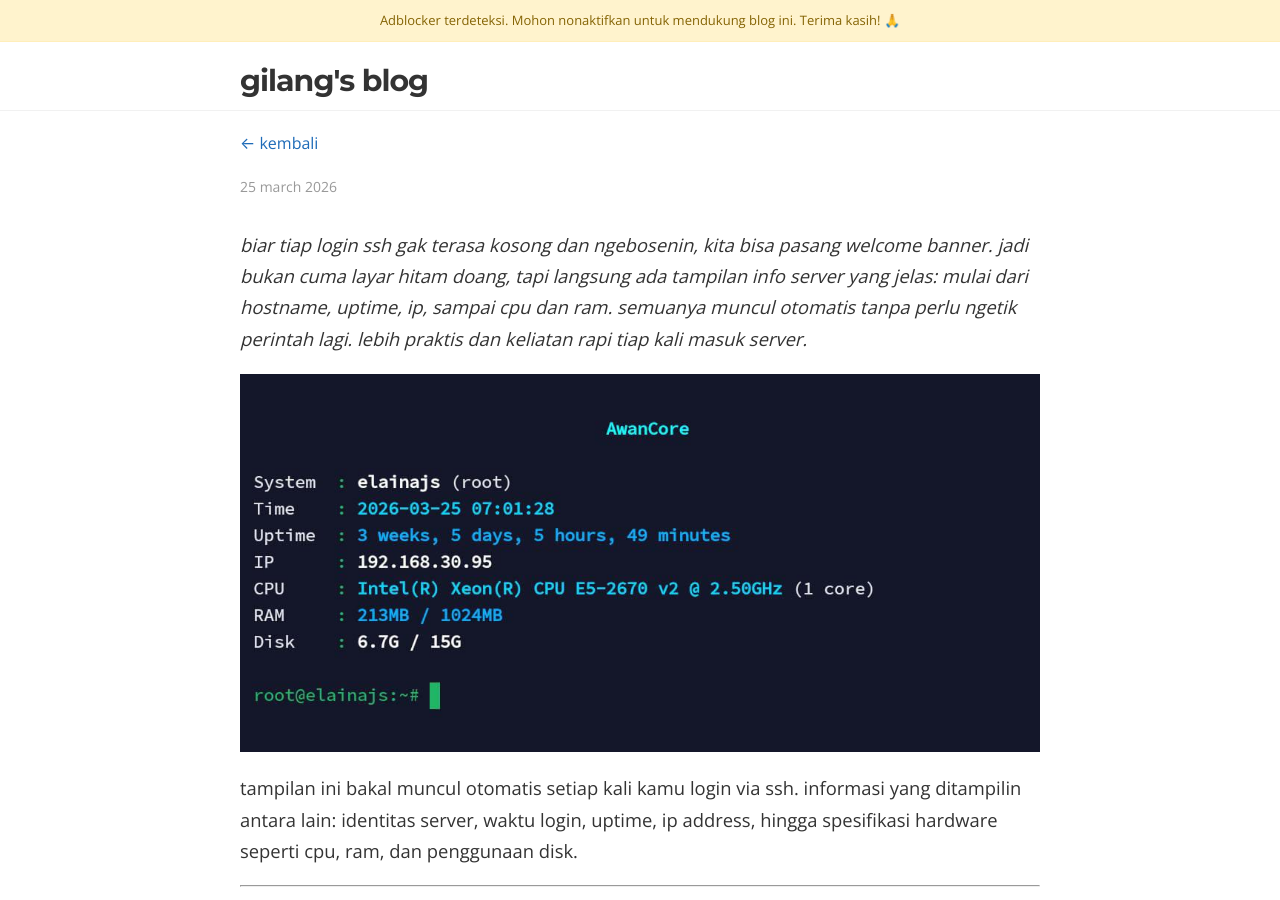
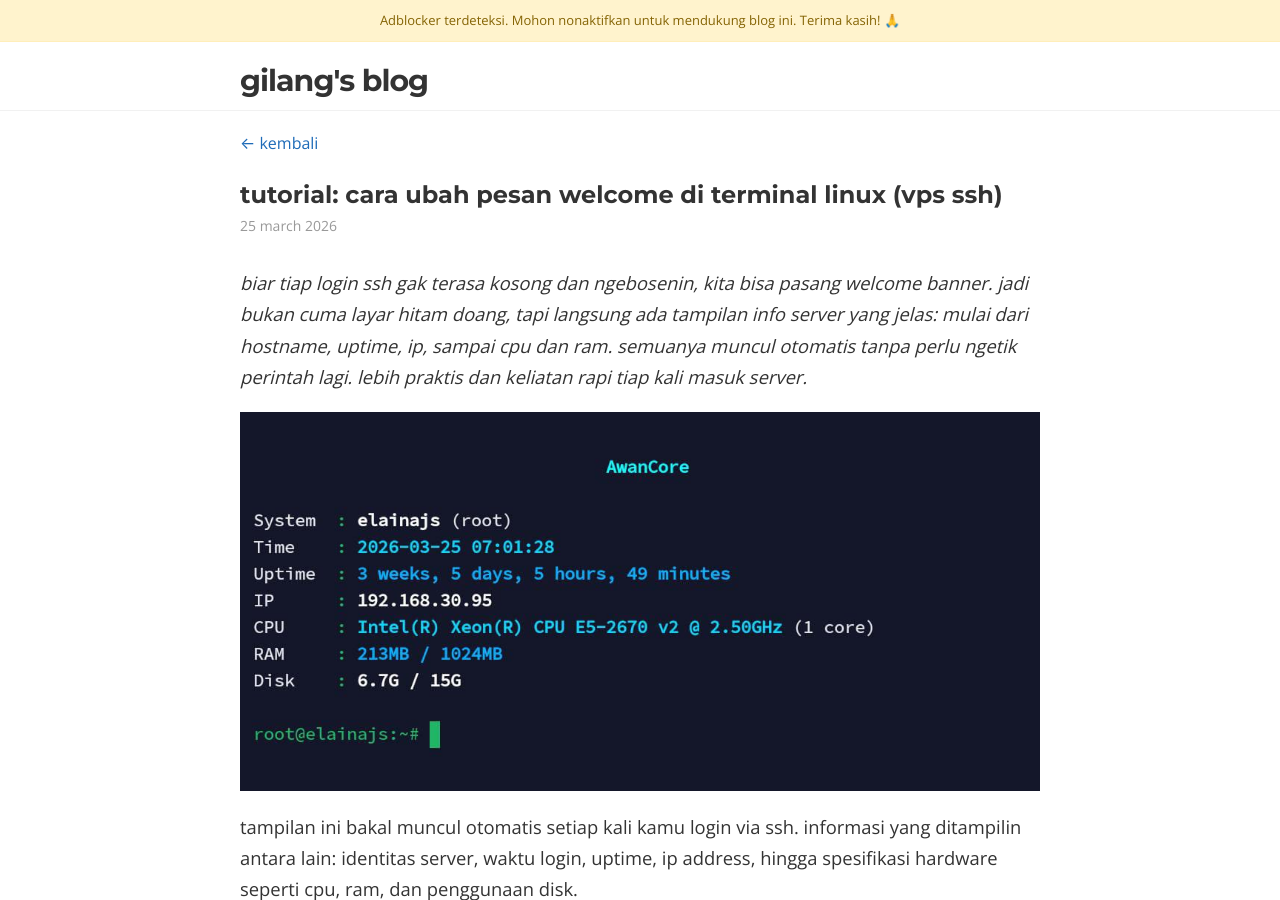
Before and after one commit to gilangf3000/gilangf3000.github.io, a Jekyll site: the page built from _posts/2026-03-25-custom-welcome-vps.md, in a window 1280 px wide and 900 px high. Built offline with Jekyll 4.4.1, drawn with Linux system fonts in a browser that asks for light colours; nearby versions of some CDN libraries; our own code applies the rules of GitHub Pages for plain Markdown files.

Commit message:
fix yaml title error and add font-awesome

```diff
--- a/_layouts/default.html
+++ b/_layouts/default.html
@@ -12,9 +12,8 @@
   {% seo %}
   <link rel="preconnect" href="https://fonts.googleapis.com">
   <link rel="preconnect" href="https://fonts.gstatic.com" crossorigin>
-  <link
-    href="https://fonts.googleapis.com/css2?family=Montserrat:wght@400;700&family=Open+Sans:wght@400;600&display=swap"
-    rel="stylesheet">
+  <link href="https://fonts.googleapis.com/css2?family=Montserrat:wght@400;700&family=Open+Sans:wght@400;600&display=swap" rel="stylesheet">
+  <link rel="stylesheet" href="https://cdnjs.cloudflare.com/ajax/libs/font-awesome/6.5.1/css/all.min.css">
   <link rel="stylesheet" href="{{ '/assets/css/style.css' | relative_url }}">
   <link rel="stylesheet" href="https://cdnjs.cloudflare.com/ajax/libs/highlight.js/11.9.0/styles/default.min.css">
   <script src="https://cdnjs.cloudflare.com/ajax/libs/highlight.js/11.9.0/highlight.min.js"></script>
--- a/_posts/2026-03-25-custom-welcome-vps.md
+++ b/_posts/2026-03-25-custom-welcome-vps.md
@@ -1,6 +1,6 @@
 ---
 layout: post
-title: tutorial: cara ubah pesan welcome di terminal linux (vps ssh)
+title: "tutorial: cara ubah pesan welcome di terminal linux (vps ssh)"
 date: 2026-03-25
 emoji: 🖥️
 keywords: [vps, linux, banner, terminal, tutorial, server]
```
